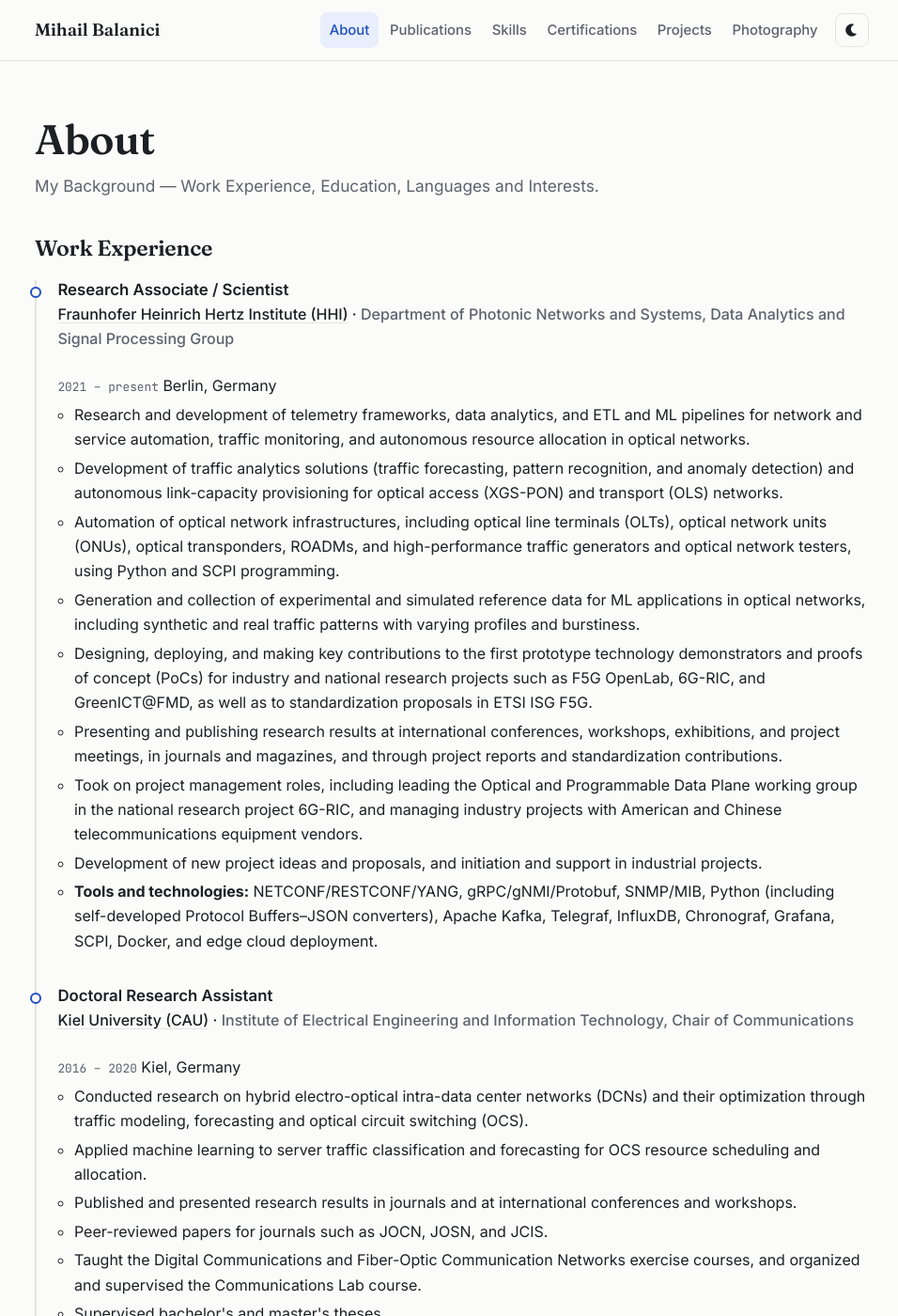
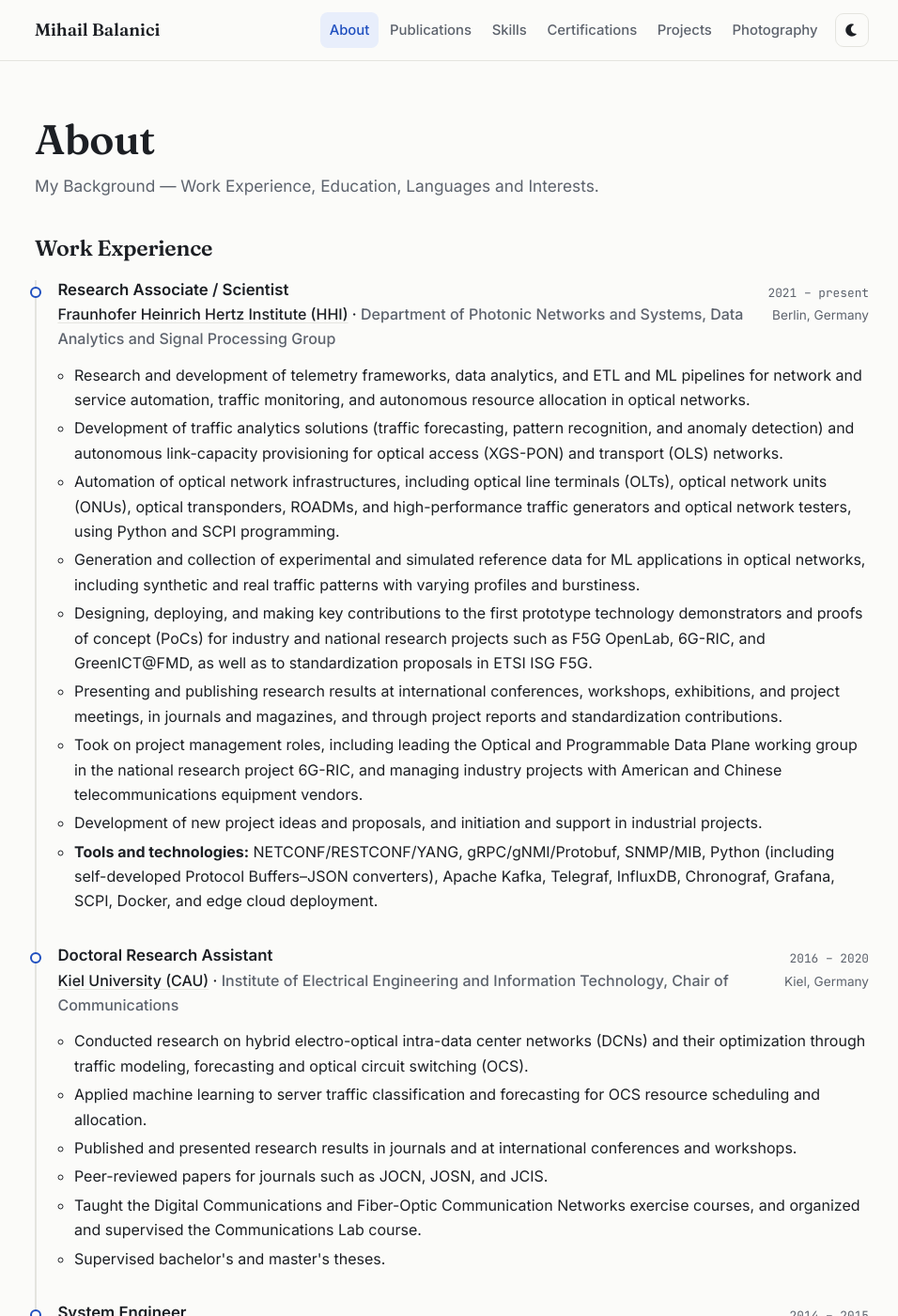
Before and after one commit to mihailbalanici/mihailbalanici.github.io, a Jekyll site: the page built from about.html, in a window 1280 px wide and 1400 px high. Shown: the whole window at 94% size, without its empty margins (159-1115 px from the left). Built offline with Jekyll 4.4.1, drawn with Linux system fonts in a browser that asks for light colours.

Commit message:
Update style.css

```diff
--- a/assets/css/style.css
+++ b/assets/css/style.css
@@ -337,7 +337,14 @@ main.wrap { padding-top: 3.5rem; padding-bottom: 4rem; }
 .org a { color: inherit; text-decoration-color: var(--line); }
 .org a:hover { color: var(--accent); text-decoration-color: currentColor; }
 
-/* About: place on the organization row, right-aligned under the period */
-.org-row { display: flex; justify-content: space-between; align-items: baseline; gap: .25rem 1rem; flex-wrap: wrap; margin: .15rem 0 .45rem; }
-.org-row .org { margin: 0; }
-.org-row .place { font-size: .85rem; color: var(--muted); white-space: nowrap; margin-left: auto; }
+/* About: experience header with period and place in a right-hand column */
+.job-head { flex-wrap: nowrap; align-items: flex-start; }
+.job-main { flex: 1; min-width: 0; }
+.job-main .org { margin: .15rem 0 .45rem; }
+.job-meta { display: flex; flex-direction: column; align-items: flex-end; text-align: right; flex-shrink: 0; padding-top: .2rem; }
+.job-meta .place { font-size: .85rem; color: var(--muted); white-space: nowrap; margin-top: .15rem; }
+@media (max-width: 640px) {
+  .job-head { flex-direction: column; gap: 0; }
+  .job-meta { flex-direction: row; gap: .5rem; align-items: baseline; padding: 0; margin-bottom: .4rem; }
+  .job-meta .place::before { content: "· "; }
+}
```
